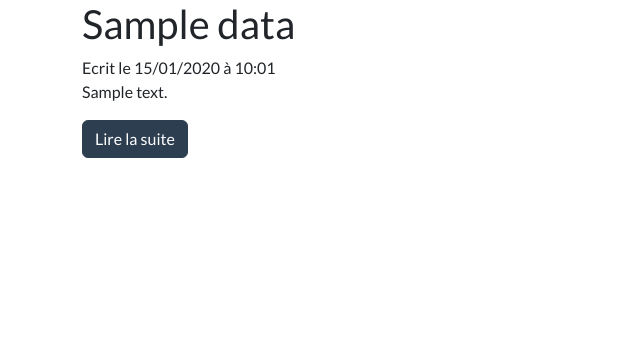
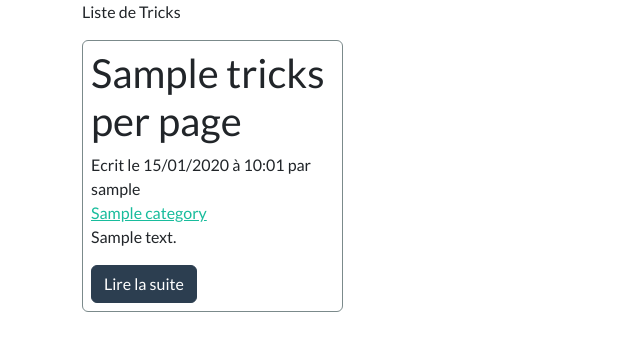
Before and after one commit to vincentbordelais/P6_vinc_snowTricks, a Symfony app: template templates/trick/showAll.html.twig in a window 1280 px wide. Shown: the part 72-423 px from the top of the page, without its empty margins (0-640 px from the left). Run offline with Twig, Linux system fonts and the light colour scheme; the template is opened without the code that fills it: most values are stand-ins (such as "Sample title", 1, 10 or a date in 2020); some libraries are stand-ins or nearby versions.

Commit message:
Pagination part2

```diff
--- a/templates/_partials/_pagination.html.twig
+++ b/templates/_partials/_pagination.html.twig
@@ -1,10 +1,11 @@
-{% if pages > 1 %}
+{% if totalOfPages is defined and totalOfPages > 1 %}
 	<nav>
 		<ul class="pagination">
 			{% if currentPage > 1 %}
-				<li class="page-item">
-					<a href="{{ path(path, {page: currentPage - 1}) }}" class="page-link">&lt;</a>
-					{# &lt; étant flèche vers la gauche #}
+				<li
+					class="page-item">
+					{# Page précédente #}
+					<a href="{{ path(path, param1) }}" class="page-link">&lt;</a>
 				</li>
 			{% else %}
 				<li class="page-item disabled">
@@ -12,15 +13,17 @@
 				</li>
 			{% endif %}
 
-			{% for page in 1..pages %}
+			{% for page in 1..totalOfPages %}
 				<li class="page-item {{ page == currentPage ? 'active' : '' }}">
-					<a href="{{ path(path, {page: currentPage}) }}" class="page-link">{{ page }}</a>
+					<a href="{{ path(path, param2) }}" class="page-link">{{ page }}</a>
 				</li>
 			{% endfor %}
-			{% if currentPage < tricks.totalOfPages %}
-				<li class="page-item">
-					<a href="{{ path(path, {page: currentPage + 1}) }}" class="page-link">&gt;</a>
-					{# &lt; étant flèche vers la gauche #}
+
+			{% if currentPage < totalOfPages %}
+				<li
+					class="page-item">
+					{# Page suivante #}
+					<a href="{{ path(path, param3) }}" class="page-link">&gt;</a>
 				</li>
 			{% else %}
 				<li class="page-item disabled">
--- a/templates/trick/showAll.html.twig
+++ b/templates/trick/showAll.html.twig
@@ -4,26 +4,41 @@
 {% endblock %}
 
 {% block body %}
-	<section class="trick">
-		{% for trick in tricks.data %}
-			<article>
+	<p>Liste de Tricks</p>
+	<div class="row">
+		{% for trick in tricksPagination.tricksPerPage %}
+			<div class="col-3 mb-3">
+				<div class="border border-dark rounded p-2">
 					<h2>{{ trick.name }}</h2>
-				<div class="metadata">Ecrit le
+					<div class="content">Ecrit le
 						{{ trick.createdDate | date('d/m/Y') }}
 						à
 						{{ trick.createdDate | date('h:m') }}
+						par
+						{{ trick.author.username }}
+					</div>
+					<div>
+						{% if trick.categories %}
+							{% for category in trick.categories %}
+								<a href="{{ path('trick_showByCategory', {'categorySlug': category.slug}) }}">{{ category.name }}</a>
+							{% endfor %}
+						{% endif %}
 					</div>
 					<div class="content">
 						<p>{{ trick.description | raw }}</p>
-					<a href="{{ path('trick_showOne', {'slug':trick.slug}) }}" class="btn btn-primary">Lire la suite</a>
+						<a href="{{ path('trick_showOne', {'trickSlug':trick.slug}) }}" class="btn btn-primary">Lire la suite</a>
 					</div>
-			</article>
+				</div>
+			</div>
 		{% endfor %}
 
 		{% set path = 'trick_showAll' %}
-		{% set pages = tricks.totalOfPages %}
-		{% set currentPage = page %}
+		{% set param1 = {'page':currentPage-1} %}
+		{% set param2 = {'page':currentPage} %}
+		{% set param3 = {'page':currentPage+1} %}
+		{% set totalOfPages = tricksPagination.totalOfPages %}
+		{% set currentPage = currentPage %}
 		<div class=""></br>
 		{% include "_partials/_pagination.html.twig" %}
 	</div>
-</section>{% endblock %}
+</div>{% endblock %}
```
Also changed, not shown: src/Controller/TrickController.php (+20 -17 lines), src/Repository/CommentRepository.php (+1 -26 lines), src/Repository/TrickRepository.php (+44 -36 lines), templates/trick/showByCategory.html.twig (+23 -8 lines), 1 other file. Lines whose indentation alone changed are shown as unchanged.
